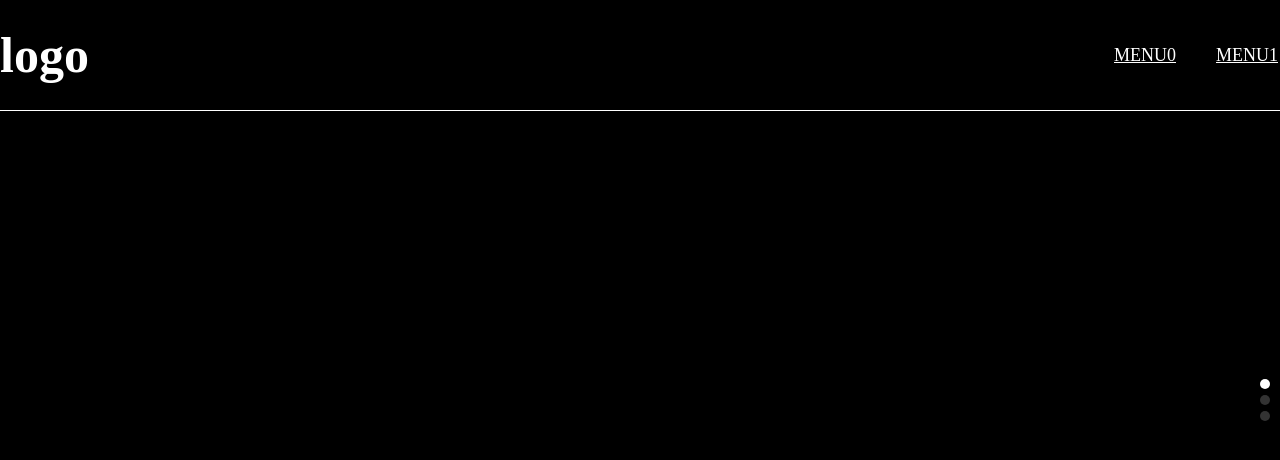
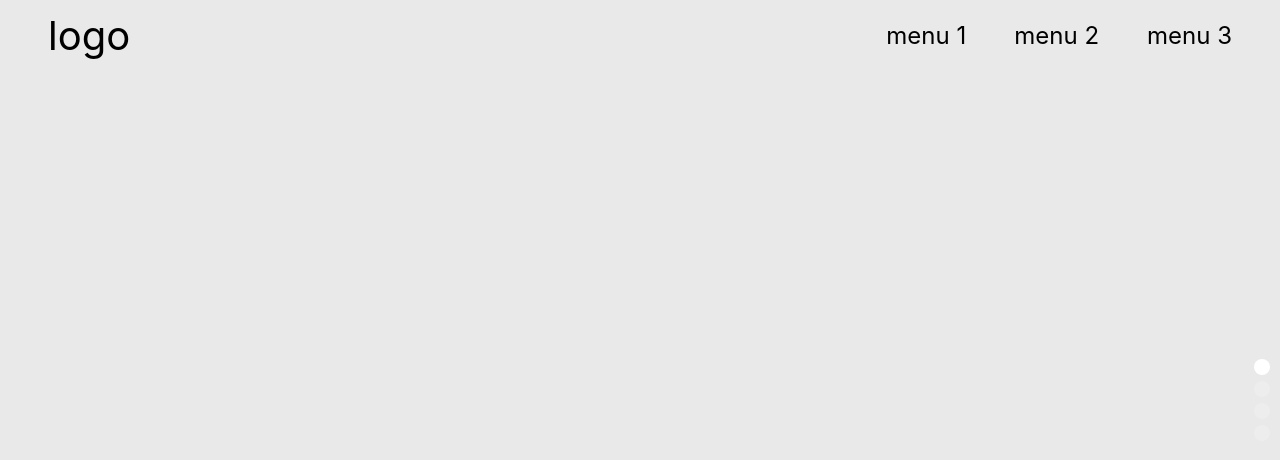
Before and after one commit to dawn4rest/dawn4rest.github.io, a plain HTML site: page index.html in a window 1280 px wide. Drawn offline with nearby package versions, Linux system fonts and the light colour scheme.

Commit message:
feat: Costomize swiper full page

```diff
--- a/index.html
+++ b/index.html
@@ -13,26 +13,25 @@
 
 <body>
   <header>
-    <div class="container">
-      <a href="#" class="logo_menu">
-        <div class="logo logo_header">logo</div>
-      </a>
-      <nav>
-        <ul class="menu">
-          <li class=""><a href="#">menu0</a></li>
-          <li class=""><a href="#">menu1</a></li>
-          <li class=""><a href="#">menu2</a></li>
-        </ul>
-      </nav>
+    <div class="container flex">
+      <a class="logo" href="#">logo</a>
+
+      <ul class="flex">
+        <li><a href="#menu-1">menu 1</a></li>
+        <li><a href="#menu-2">menu 2</a></li>
+        <li><a href="#menu-3">menu 3</a></li>
+      </ul>
     </div>
   </header>
+
   <div class="swiper mySwiper swiper-container">
     <div class="swiper-wrapper bg">
-      <section class="mainfullbox0 swiper-slide"></section>
-      <section class="mainfullbox1 swiper-slide mainbotBk"></section>
-      <section class="mainfullbox_Last swiper-slide"></section>
+      <section id="index" class="swiper-slide"></section>
+      <section id="menu-1" class="swiper-slide"></section>
+      <section id="menu-2" class="swiper-slide"></section>
+      <section id="menu-3" class="swiper-slide"></section>
     </div>
-    <div class="swiper-pagination mainfull_navi"></div>
+    <div class="swiper-pagination aside-nav"></div>
   </div>
 
   <script src="https://code.jquery.com/jquery-3.6.3.min.js"></script>
--- a/main.js
+++ b/main.js
@@ -1,25 +1,8 @@
 $(function(){
-  setInterval(function(){
-    if($('.mainbotBk').hasClass("swiper-slide-active") === true ) {
-      $(".mainfull_navi").addClass("bk");
-      $("header.head").css("border","none");
-      $(".logo_header").css("color","#000");
-      $("nav > ul > li > a").css("color","#000");
-      $("header .menu-icon .navicon").addClass("bk");
-    }else {
-      $(".mainfull_navi").removeClass("bk");
-      $("header.head").css("border-bottom","1px solid #fff");
-      $(".logo_header").css("color","#fff");
-      $("nav > ul > li > a").css("color","#fff");
-      $("header .menu-icon .navicon").removeClass("bk");
-    }
-  },500);
-
-  var ww = $(window).width();
   var mySwiper = undefined;
 
   function initSwiper() {
-    if (ww >= 640 && mySwiper == undefined) {
+    if ($(window).width() >= 640 && mySwiper == undefined) {
       mySwiper = new Swiper(".swiper-container", {
         speed: 500,
         direction: 'vertical',
@@ -36,12 +19,6 @@ $(function(){
               mySwiper.params.mousewheel.releaseOnEdges = false;
             });
           },
-          reachBeginning: function() {
-            setTimeout(function () {
-              mySwiper.params.touchReleaseOnEdges = true;
-              mySwiper.params.mousewheel.releaseOnEdges = true;
-            }, 500);
-          }
         }
       });
     }
@@ -51,10 +28,7 @@ $(function(){
 
   $(window).on('resize', function () {
     setTimeout(function(){
-      ww = $(window).width();
       initSwiper();
       },15);
   });
-
-  $("header").addClass("head");
 });
--- a/style.css
+++ b/style.css
@@ -48,80 +48,38 @@ table {
 }
 
 
-/* Fullpage Swiper.js Styles */
+/* Fullpage Swiper.js Global Styles */
+@import url("https://cdn.jsdelivr.net/gh/orioncactus/pretendard@v1.3.6/dist/web/static/pretendard.css");
+
 html,
 body {
+  font-family: "Pretendard Variable", Pretendard, -apple-system, BlinkMacSystemFont, system-ui, Roboto, "Helvetica Neue", "Segoe UI", "Apple SD Gothic Neo", "Noto Sans KR", "Malgun Gothic", "Apple Color Emoji", "Segoe UI Emoji", "Segoe UI Symbol", sans-serif;
+  font-size: 16px;
   width: 100%;
   height: 100%;
 }
-body {
-  background-color: #000;
-  -ms-overflow-style: none;
-  /* IE and Edge */
-  scrollbar-width: none;
-  /* Firefox */
-}
 
-body::-webkit-scrollbar {
-  display: none;
-  /* Chrome, Safari, Opera*/
-}
-head {
-  display: block;
-}
-header {
-  border-bottom: 1px solid #fff;
-  background-color: #000;
-  width: 100%;
-}
-header.head {
-  position: fixed;
-  background-color: transparent;
-  top: 0px;
-  left: 50%;
-  transform: translateX(-50%);
-  width: 100%;
-  z-index: 9999999;
-}
-header > .container {
-  width: 1380px;
-  margin: 0px auto;
-  padding: 30px 0px;
-  justify-content: space-between;
-  background-color: #000;
-}
-header.head > .container {
-  background-color: transparent;
-}
-header .menu {
-  clear: none;
-  max-height: none;
-  font-weight: 300;
-  text-transform: uppercase;
+a {
+  color: inherit;
+  text-decoration: none;
 }
 
 .container {
-  width: 1380px;
+  width: 100%;
+  max-width: 100rem;
   margin: 0 auto;
 }
 
-/* flex */
-header > .container,
-nav > ul,
-.mainfullbox1 > .container > ul,
-.mainfullbox3 > .container > ul,
-.foot .container > ul {
+.flex {
   display: flex;
   align-items: center;
 }
+
+
 /* slider */
 .swiper {
   width: 100%;
   height: 100%;
-}
-
-.swiper-wrapper.bg {
-  min-height: 100%;
 }
 .swiper-slide {
   /* Center slide text vertically */
@@ -138,56 +96,38 @@ nav > ul,
   -webkit-align-items: center;
   align-items: center;
 }
-
-/**/
-.mainfull_navi ul {
-  margin: 0;
-  padding: 0;
-  list-style: none;
+.aside-nav span {
+  background-color: #fff;
+  width: 1rem;
+  height: 1rem;
+  border-radius: 1rem;
+  transition: all 0.5s ease;
 }
 
-.mainfull_navi span {
-  background-color: #fff;
-  width: 10px;
-  height: 10px;
-  border-radius: 10px;
-  text-align: center;
-  margin: 0 auto;
-  font-size: 12px;
-  color: #fff;
-  vertical-align: middle;
-  line-height: 10px;
+
+/* Header Styles */
+header {
+  position: fixed;
+  background-color: transparent;
+  top: 0;
+  left: 0;
+  width: 100%;
+  z-index: 9;
+}
+header .container {
+  justify-content: space-between;
+  padding: 1rem 3rem 1.25rem;
+  width: auto;
+}
+header .logo {
+  font-size: 2.5rem;
+}
+header ul li {
+  margin-left: 3rem;
+  font-size: 1.5rem;
 }
 
-.mainfull_navi span.swiper-pagination-bullet-active {
-  opacity: 1;
+/* Article Styles */
+.swiper-slide {
+  background-color: #e9e9e9;
 }
-.mainfull_navi.bk span {
-  background-color: #000;
-}
-.logo_menu {
-  text-decoration:none;
-}
-.logo {
-  font-size: 50px;
-  font-weight: 700;
-  color: #fff;
-}
-nav > ul,
-nav > ul > li {
-  list-style:none;
-}
-nav > ul > li {
-  padding-left: 40px;
-}
-nav > ul > li > a {
-  font-size: 18px;
-  color: #fff;
-}
-.mainfullbox0,
-.mainfullbox_Last {
-  background:#000;
-}
-.mainfullbox1 {
-  background:#fff;
-}
```
